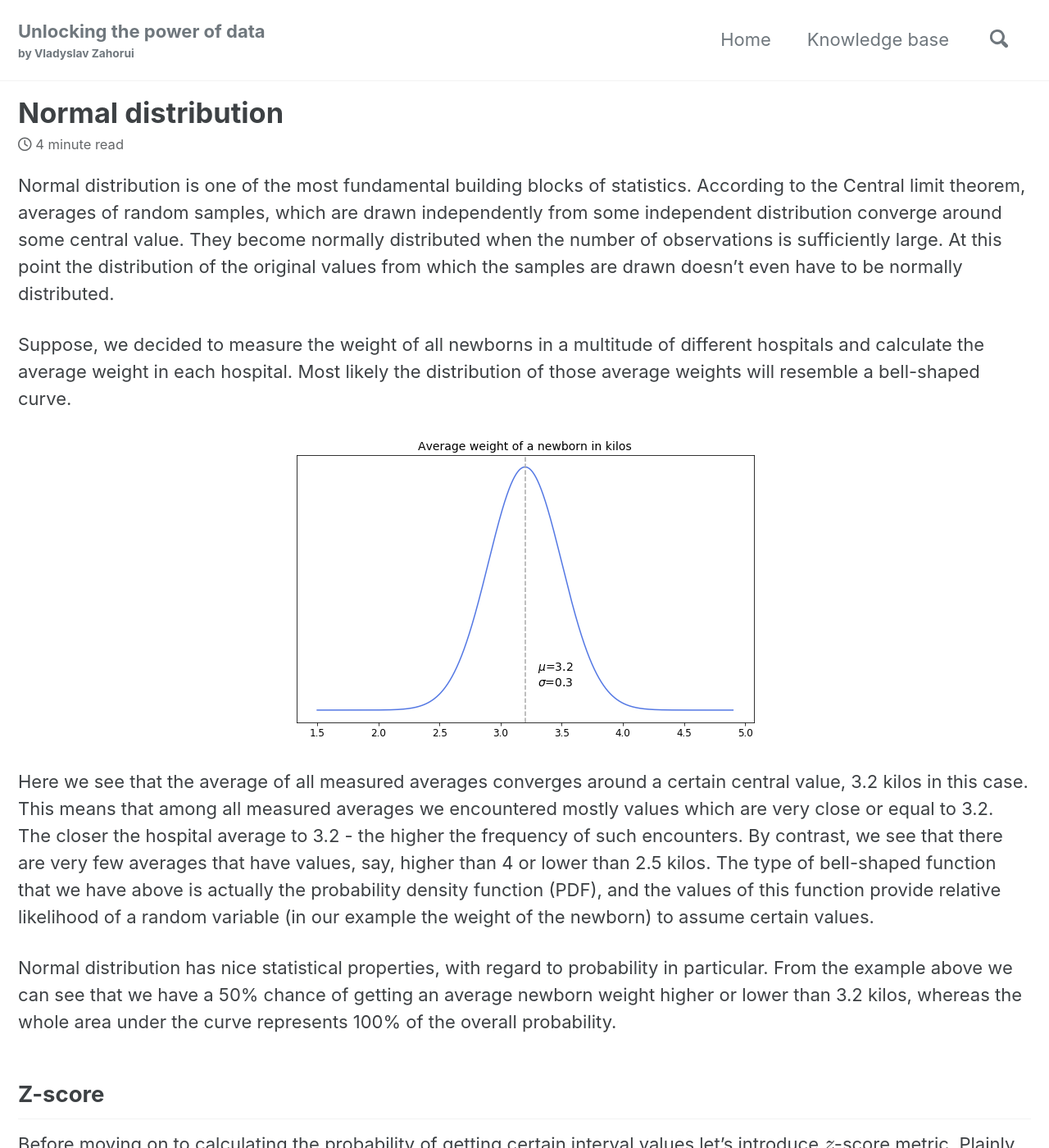
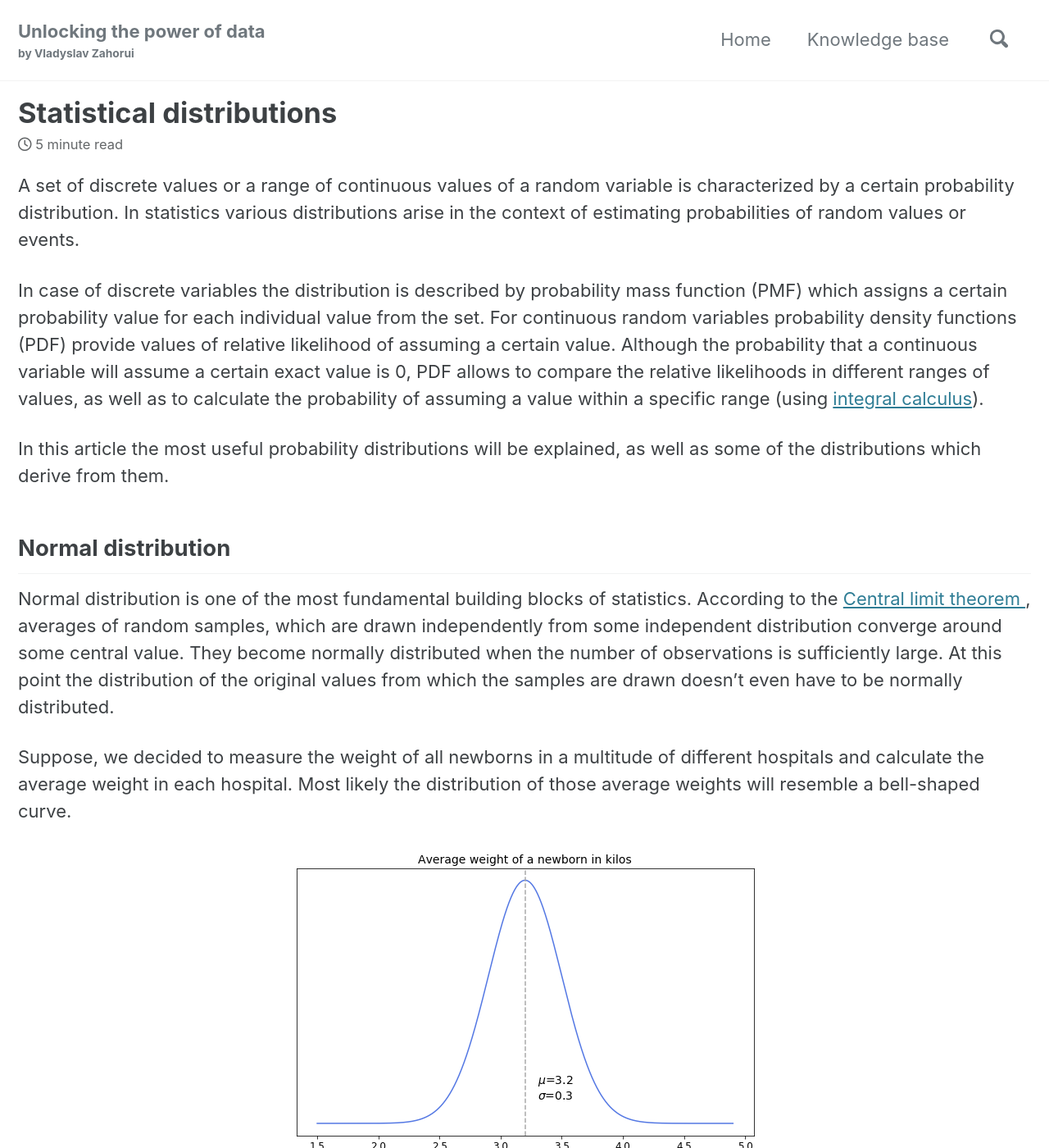
Before and after one commit to vzahorui/vzahorui.github.io, a Jekyll site: the page built from _posts/2021-03-27-statistical-distributions.md, in a window 1280 px wide and 1400 px high. Shown: the whole window at 82% size. Built offline with Jekyll 4.4.1, drawn with Linux system fonts in a browser that asks for light colours; cached includes are drawn as plain includes; nearby versions of some CDN libraries; formulas are drawn with MathJax 3; some of the changed text lies outside the part shown.

Commit message:
edited distributions article

```diff
--- a/_posts/2021-03-27-statistical-distributions.md
+++ b/_posts/2021-03-27-statistical-distributions.md
@@ -1,30 +1,48 @@
 ---
 layout: single
-title: "Normal distribution"
-description: In this post I described all the essential stuff in order to understand normal distribution and how to use it.
+title: "Statistical distributions"
+description: In this post I described all essential stuff statistical distributions
 category: "Probability"
-tags: normal-distribution statistics z-score z-table six-sigma z-value central-limit-theorem Student's-distribution t-distribution probability-density-function PDF degrees-of-freedom
+tags: probability-distribution normal-distribution statistics z-score z-table six-sigma z-value central-limit-theorem Student's-distribution t-distribution probability-mass-function probability-density-function PDF degrees-of-freedom chi-square-distribution binomial-distribution Bernoulli-trial
 date: 2021-03-21
 ---
 
-Normal distribution is one of the most fundamental building blocks of statistics. According to the Central limit theorem, averages of random samples, which are drawn independently from some independent distribution converge around some central value. They become normally distributed when the number of observations is sufficiently large. At this point the distribution of the original values from which the samples are drawn doesn't even have to be normally distributed.
+A set of discrete values or a range of continuous values of a random variable is characterized by a certain probability distribution. In statistics various distributions arise in the context of estimating probabilities of random values or events.
+
+In case of discrete variables the distribution is described by probability mass function (PMF) which assigns a certain probability value for each individual value from the set. For continuous random variables probability density functions (PDF) provide values of relative likelihood of assuming a certain value. Although the probability that a continuous variable will assume a certain exact value is 0, PDF allows to compare the relative likelihoods in different ranges of values, as well as to calculate the probability of assuming a value within a specific range (using [integral calculus]({{ site.baseurl }}{% link _posts/2019-09-24-integrals.md %})).
+
+In this article the most useful probability distributions will be explained, as well as some of the distributions which derive from them.
+
+## Normal distribution
+
+Normal distribution is one of the most fundamental building blocks of statistics. According to the [Central limit theorem ]({{ site.baseurl }}{% link _posts/2021-01-16-sampling-distribution.md %}), averages of random samples, which are drawn independently from some independent distribution converge around some central value. They become normally distributed when the number of observations is sufficiently large. At this point the distribution of the original values from which the samples are drawn doesn't even have to be normally distributed.
 
 Suppose, we decided to measure the weight of all newborns in a multitude of different hospitals and calculate the average weight in each hospital. Most likely the distribution of those average weights will resemble a bell-shaped curve.
 
 ![](/assets/images/distributions/toy_newborn_weight_distribution.png){: .align-center}
 
-Here we see that the average of all measured averages converges around a certain central value, 3.2 kilos in this case. This means that among all measured averages we encountered mostly values which are very close or equal to 3.2. The closer the hospital average to 3.2 - the higher the frequency of such encounters. By contrast, we see that there are very few averages that have values, say, higher than 4 or lower than 2.5 kilos. The type of bell-shaped function that we have above is actually the probability density function (PDF), and the values of this function provide relative likelihood of a random variable (in our example the weight of the newborn) to assume certain values.
+Here we see that the average of all measured averages converges around a certain central value, 3.2 kilos in this case. This means that among all measured averages we encountered mostly values which are very close or equal to 3.2. The closer the hospital average to 3.2 - the higher the frequency of such encounters. By contrast, we see that there are very few averages that have values, say, higher than 4 or lower than 2.5 kilos. The bell-shaped function that we have above is actually the approximation of probability density function for the given distribution, and its values provide relative likelihood of a random variable (in our example the weight of the newborn) to assume certain values.
 
 Normal distribution has nice statistical properties, with regard to probability in particular. From the example above we can see that  we have a 50% chance of getting an average newborn weight higher or lower than 3.2 kilos, whereas the whole area under the curve represents 100% of the overall probability.
 
-## Z-score
+One other interesting property of normal distribution is the spread of its values around the mean, known as the six sigma rule.
+
+![](/assets/images/distributions/toy_newborn_6_sigma.png){: .align-center}
+
+Based on the example above, we may deduce that:
+
+* 68.26% of all newborns have weight from 2.9 to 3.5 kilos (one standard deviation away from the mean)
+* 95.44% - from 2.6 to 3.8 kilos (two standard deviations away from the mean)
+* 99.73% - from 2.3 to 4.1 kilos (three standard deviations away from the mean)
+
+### Z-score
 
 Before moving on to calculating the probability of getting certain interval values let’s introduce $z$-score metric. Plainly speaking, $z$-score tells us how many standard deviations a given value is away from the mean of its distribution.
 
 &nbsp;&nbsp;&nbsp;&nbsp;
 $z = \frac{x-\mu}{\sigma}$
 
-In general, in order to calculate the area under the curve we would have to perform [integral calculus]({{ site.baseurl }}{% link _posts/2019-09-24-integrals.md %}), however for the normal distribution we can simply use precalculated $z$-table by looking up probability for a specific $z$-score. $Z$-table has recorded values of calculated integral for cumulative normal distribution function. So to speak, it tells us the probability of value being less than some other value. There are two parts of $z$-table - for $z$-scores which are higher or lower than the mean of distribution.
+In general, in order to calculate the area under the curve we would have to perform [integral calculus]({{ site.baseurl }}{% link _posts/2019-09-24-integrals.md %}), however for the normal distribution we can simply use precalculated $z$-table by looking up probability for a specific $z$-score. $Z$-table has recorded values of integral for cumulative normal distribution function, and it shows the probability of a random variable to assume value less than some other value. There are two parts of $z$-table - for $z$-scores which are higher or lower than the mean of distribution.
 
 Suppose we want to calculate the percentage of newborns who have weight less than 3 kilos and the percentage of newborns with weight from 3 to 3.5 kilos. That is equal to calculating the filled areas under the curves below.
 
@@ -33,17 +51,6 @@ Suppose we want to calculate the percentage of newborns who have weight less tha
 In the first case we simply calculate $z$-score of the value 3 and look up the area under the curve from the $z$-table for negative values (since 3 is lower than the mean 3.2). In this example it approximates to 0.2514. So conclude that only 25.14% of all newborns have weight 3 kilos or less.
 
 In the second example we have an area with two cut-off points. $Z$-table allows us to find the area to the left from a specific value, so here is what we do. First we calculated $z$-scores for 3.5 and for 3, then we look up the area under the curve for all weights which are less than 3.5 kilos and those which are less than 3 kilos. Then we simply subtract the second from the first. Finally we end up with something like 0.8413 - 0.2514, which equals to 0.59. Here we conclude that nearly 59% of all newborns have weight between 3 and 3.5 kilos.
-
-## Six Sigma rule
-
-One other interesting property of normal distribution is the spread of its values around the mean.
-
-![](/assets/images/distributions/toy_newborn_6_sigma.png){: .align-center}
-
-Based on the example above, we see that:
-* 68.26% of all newborns have weight from 2.9 to 3.5 kilos (one standard deviation away from the mean)
-* 95.44% - from 2.6 to 3.8 kilos (two standard deviations away from the mean)
-* 99.73% - from 2.3 to 4.1 kilos (three standard deviations away from the mean)
 
 ## Student's t-distribution
 
```
Also changed, not shown: _posts/2021-03-27-statistical-tests.md (added), assets/images/probability/toy_newborn_weight_distribution.png (added), 1 other file.
